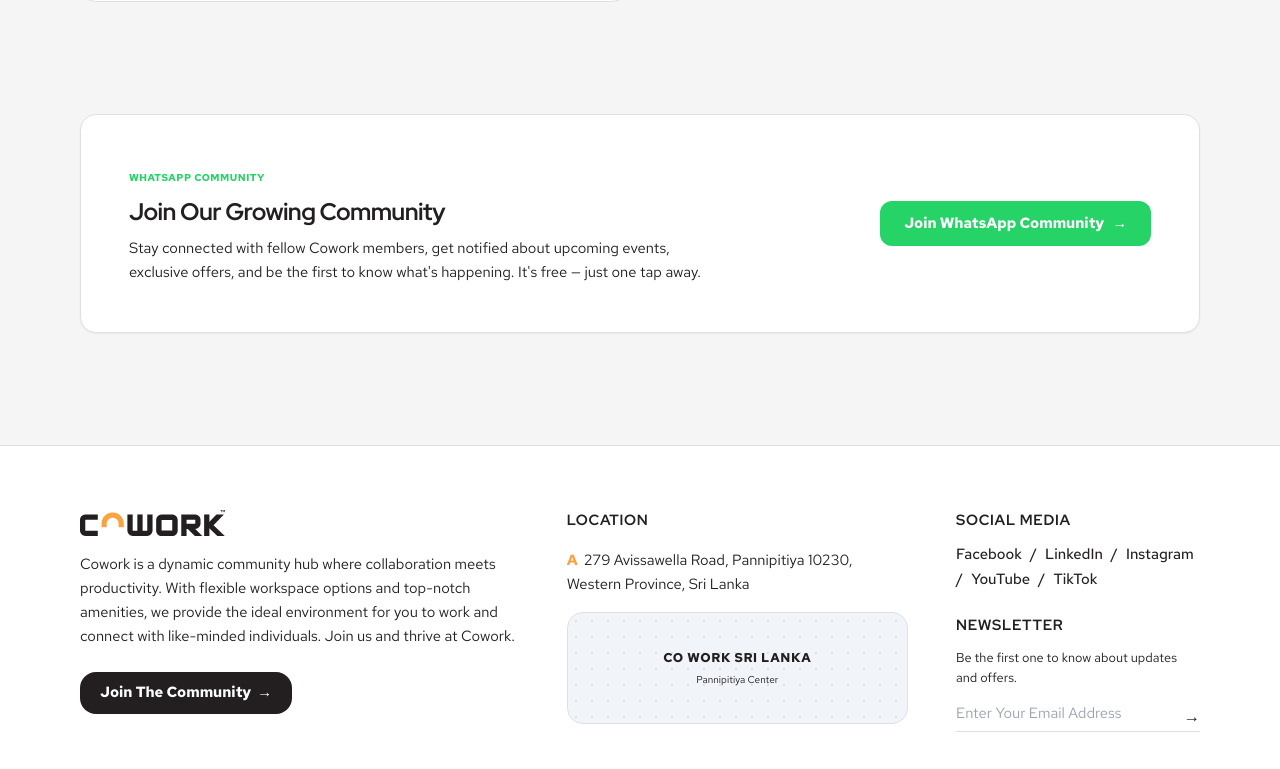
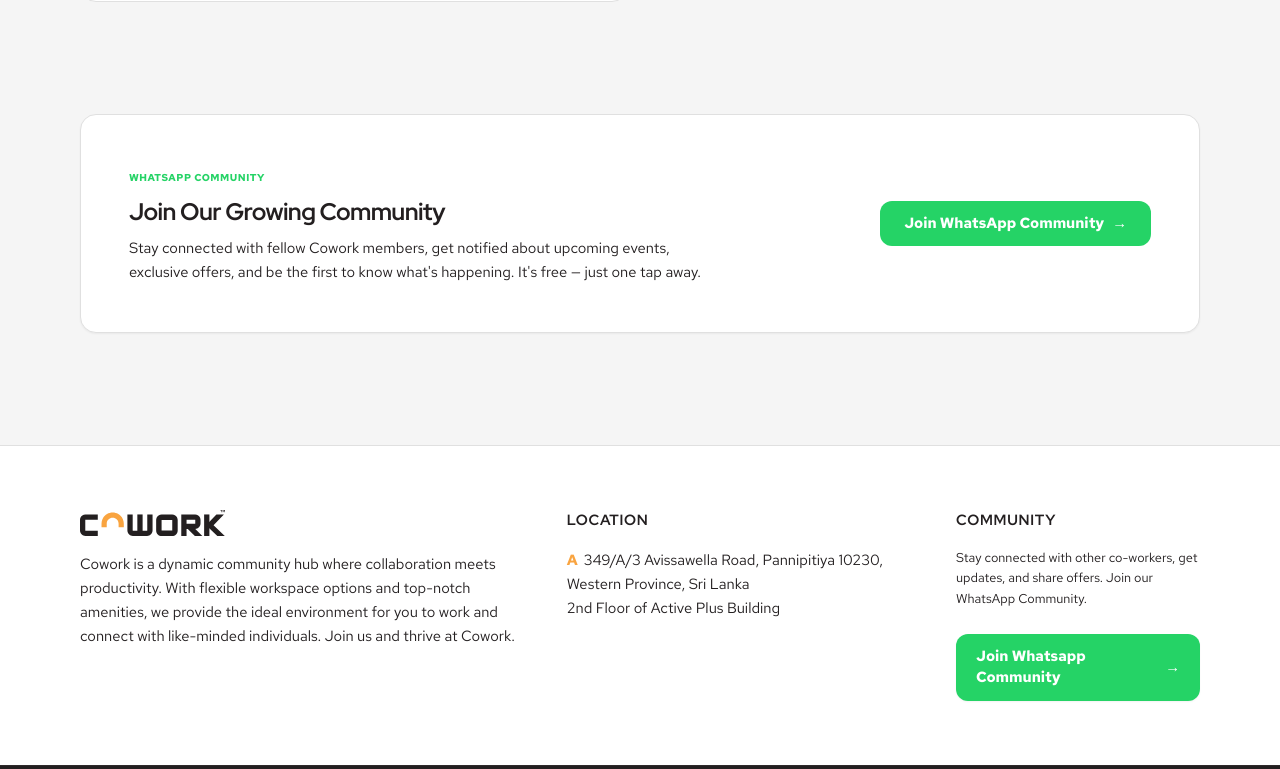
Before and after one commit to KnovikLLC/coworklk-booking-nextjs, a Next.js app: page / in a window 1280 px wide. Shown: the part 2786-3555 px from the top of the page. Built offline with nearby package versions, Linux system fonts and the light colour scheme; no server answers.

Commit message:
feat: replace socials and newsletter sections in footer with WhatsApp Community button CTA

```diff
--- a/components/layout/Footer.tsx
+++ b/components/layout/Footer.tsx
@@ -15,17 +15,6 @@
             <p className="text-sm leading-relaxed text-brand-dark/70">
               Cowork is a dynamic community hub where collaboration meets productivity. With flexible workspace options and top-notch amenities, we provide the ideal environment for you to work and connect with like-minded individuals. Join us and thrive at Cowork.
             </p>
-            <div className="pt-2">
-              <a
-                href="https://chat.whatsapp.com/FUHL35hZvOs35O4oeyexpa"
-                target="_blank"
-                rel="noopener noreferrer"
-                className="inline-flex items-center gap-1.5 rounded-lg bg-brand-dark px-5 py-2.5 text-sm font-bold text-white transition-colors hover:bg-brand-dark/95"
-              >
-                Join The Community
-                <span>→</span>
-              </a>
-            </div>
           </div>
 
           {/* Location & Map */}
@@ -33,46 +22,33 @@
             <h3 className="text-sm font-bold uppercase tracking-wider text-brand-dark/80">Location</h3>
             <p className="text-sm leading-relaxed text-brand-dark/70">
               <span className="text-brand font-bold mr-1.5">A</span>
-              279 Avissawella Road, Pannipitiya 10230, Western Province, Sri Lanka
+              349/A/3 Avissawella Road, Pannipitiya 10230, Western Province, Sri Lanka <br />
+              2nd Floor of Active Plus Building
             </p>
             {/* Map Placeholder Graphic */}
-            <div className="relative h-28 w-full overflow-hidden rounded-lg border border-brand-dark/10 bg-slate-100 flex flex-col items-center justify-center p-4 text-center">
+            {/* <div className="relative h-28 w-full overflow-hidden rounded-lg border border-brand-dark/10 bg-slate-100 flex flex-col items-center justify-center p-4 text-center">
               <div className="absolute inset-0 opacity-10 bg-[radial-gradient(#231f20_1px,transparent_1px)] [background-size:16px_16px]" />
               <span className="text-xs font-extrabold tracking-wider text-brand-dark/60 uppercase">Co Work Sri Lanka</span>
               <span className="text-[10px] text-brand-dark/40 mt-1">Pannipitiya Center</span>
-            </div>
+            </div> */}
           </div>
 
-          {/* Socials & Newsletter */}
-          <div className="space-y-6 lg:col-span-3">
-            <div className="space-y-3">
-              <h3 className="text-sm font-bold uppercase tracking-wider text-brand-dark/80">Social Media</h3>
-              <div className="flex flex-wrap gap-x-2 gap-y-1 text-sm font-medium text-brand-dark/60">
-                <a href="#" className="hover:text-brand transition-colors">Facebook</a>
-                <span>/</span>
-                <a href="#" className="hover:text-brand transition-colors">LinkedIn</a>
-                <span>/</span>
-                <a href="#" className="hover:text-brand transition-colors">Instagram</a>
-                <span>/</span>
-                <a href="#" className="hover:text-brand transition-colors">YouTube</a>
-                <span>/</span>
-                <a href="#" className="hover:text-brand transition-colors">TikTok</a>
-              </div>
-            </div>
-
-            <div className="space-y-3">
-              <h3 className="text-sm font-bold uppercase tracking-wider text-brand-dark/80">Newsletter</h3>
-              <p className="text-xs text-brand-dark/60">Be the first one to know about updates and offers.</p>
-              <div className="relative mt-2 border-b border-brand-dark/20 pb-1.5">
-                <input
-                  type="email"
-                  placeholder="Enter Your Email Address"
-                  className="w-full bg-transparent text-sm text-brand-dark outline-none placeholder:text-brand-dark/35 pr-8"
-                />
-                <button type="button" className="absolute right-0 top-1/2 -translate-y-1/2 text-brand-dark/60 hover:text-brand">
-                  →
-                </button>
-              </div>
+          {/* Join Whatsapp Community */}
+          <div className="space-y-4 lg:col-span-3 flex flex-col justify-start">
+            <h3 className="text-sm font-bold uppercase tracking-wider text-brand-dark/80">Community</h3>
+            <p className="text-xs text-brand-dark/60 leading-relaxed">
+              Stay connected with other co-workers, get updates, and share offers. Join our WhatsApp Community.
+            </p>
+            <div className="pt-2">
+              <a
+                href="https://chat.whatsapp.com/FUHL35hZvOs35O4oeyexpa"
+                target="_blank"
+                rel="noopener noreferrer"
+                className="inline-flex items-center gap-2 rounded-xl bg-[#25D366] px-5 py-3 text-sm font-bold text-white shadow-sm transition-all hover:bg-[#20ba59] hover:-translate-y-0.5"
+              >
+                Join Whatsapp Community
+                <span>→</span>
+              </a>
             </div>
           </div>
         </div>
```
